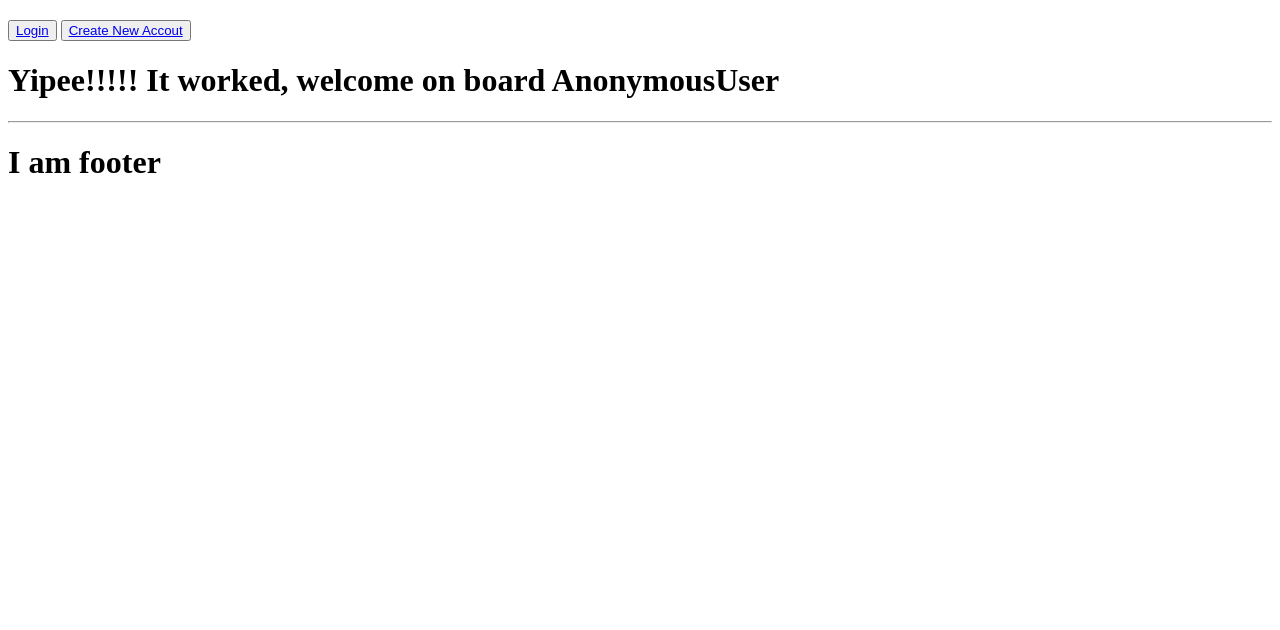
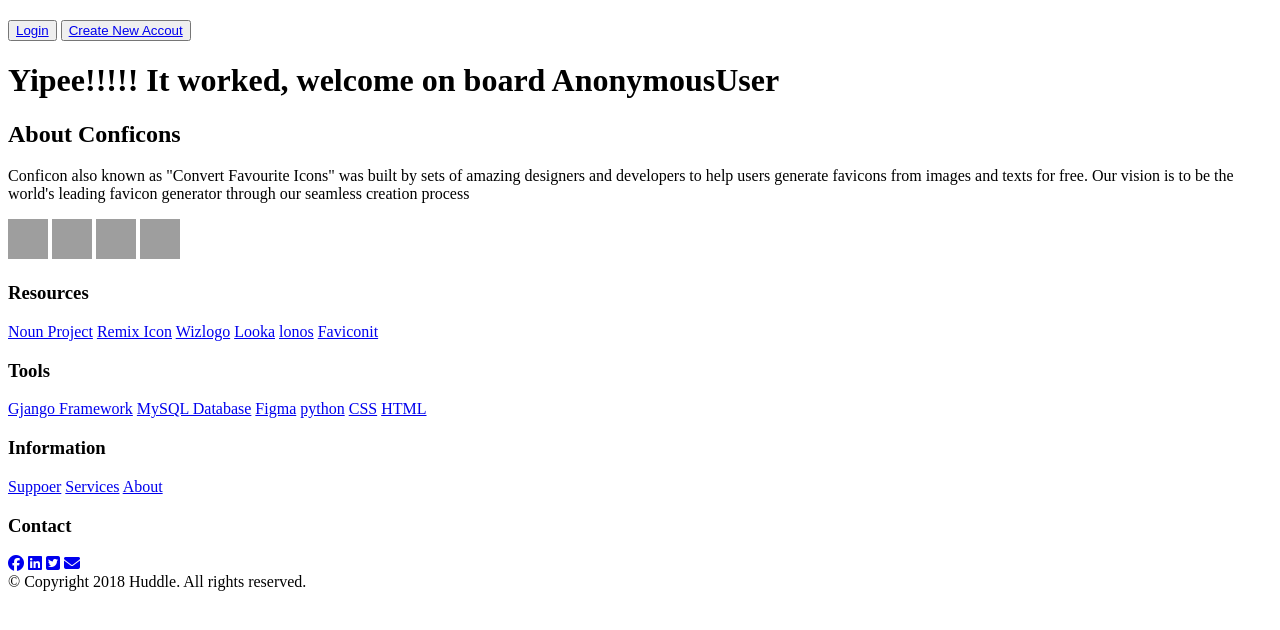
Before and after one commit to zuri-training/Favicon_gen-Team-68, a Django app: page / in a window 1280 px wide. Shown: the part 129-759 px from the top of the page. Run offline with Django 4.2, Linux system fonts and the light colour scheme; some libraries are stand-ins or nearby versions; grey boxes are pictures that could not be loaded.

Commit message:
Update footer.html

```diff
--- a/templates/footer.html
+++ b/templates/footer.html
@@ -1,4 +1,73 @@
-<footer>
-  <hr />
-  <h1>I am footer</h1>
-</footer>
+<html lang="en">
+
+<head>
+    <meta charset="UTF-8">
+    <meta http-equiv="X-UA-Compatible" content="IE=edge">
+    <meta name="viewport" content="width=device-width, initial-scale=1.0">
+    <link href="https://fonts.googleapis.com/css2?family=Dosis:wght@600&family=Oswald:wght@300;400&display=swap"
+        rel="stylesheet">
+    <link rel="stylesheet" href="Conflcon/static/css/footer.css">
+    <title>Footer</title>
+</head>
+
+<body>
+    <section id="About_Conficons">
+        <div>
+            <h2>About Conficons</h2>
+            <p>Conficon also known as "Convert Favourite Icons" was built by sets of amazing designers and developers to
+                help users generate favicons from images and texts for free. Our vision is to be the world's leading
+                favicon generator through our seamless creation process</p>
+        </div>
+        <div class="fav">
+            <!-- <i class="fa-solid fa-house"></i>
+            <i class="fa-solid fa-house"></i>
+            <i class="fa-solid fa-house"></i>
+            <i class="fa-solid fa-house"></i> -->
+            <img src="images/icon-faculty.png" width="40" height="40" alt="">
+            <img src="images/icon-departments.png" width="40" height="40" alt="">
+            <img src="images/icon-research institute.png" width="40" height="40" alt="">
+            <img src="images/icon-college of agric.png" width="40" height="40" alt="">
+        </div>
+    </section>
+    <footer>
+        <div id="footer_top">
+            <div class="group">
+                <h3>Resources</h3>
+                <a href="#">Noun Project</a>
+                <a href="#">Remix Icon</a>
+                <a href="#">Wizlogo</a>
+                <a href="#">Looka</a>
+                <a href="#">lonos</a>
+                <a href="#">Faviconit</a>
+            </div>
+            <div class="group">
+                <h3>Tools</h3>
+                <a href="#">Gjango Framework</a>
+                <a href="#">MySQL Database</a>
+                <a href="#">Figma</a>
+                <a href="#">python</a>
+                <a href="#">CSS</a>
+                <a href="#">HTML</a>
+            </div>
+            <div class="group">
+                <h3>Information</h3>
+                <a href="#">Suppoer</a>
+                <a href="#">Services</a>
+                <a href="#">About</a>
+            </div>
+            <div>
+                <h3>Contact</h3>
+                <div class="icons">
+                <a href="https://www.facebook.com"><i class="fa-brands fa-facebook"></i></a>
+                <a href="https://www.linkedln.com"><i class="fa-brands fa-linkedin"></i></a>
+                <a href="https://www.twitter.com"><i class="fa-brands fa-twitter-square"></i></a>
+                <a href="https://www.gmail.com"><i class="fa-solid fa-envelope"></i></a>
+                </div>
+            </div>
+        </div>
+        <div class="copyright">&copy; Copyright 2018 Huddle. All rights reserved.</div>
+    </footer>
+    <script src="https://kit.fontawesome.com/9bd36ee156.js" crossorigin="anonymous"></script>
+</body>
+
+</html>
```
